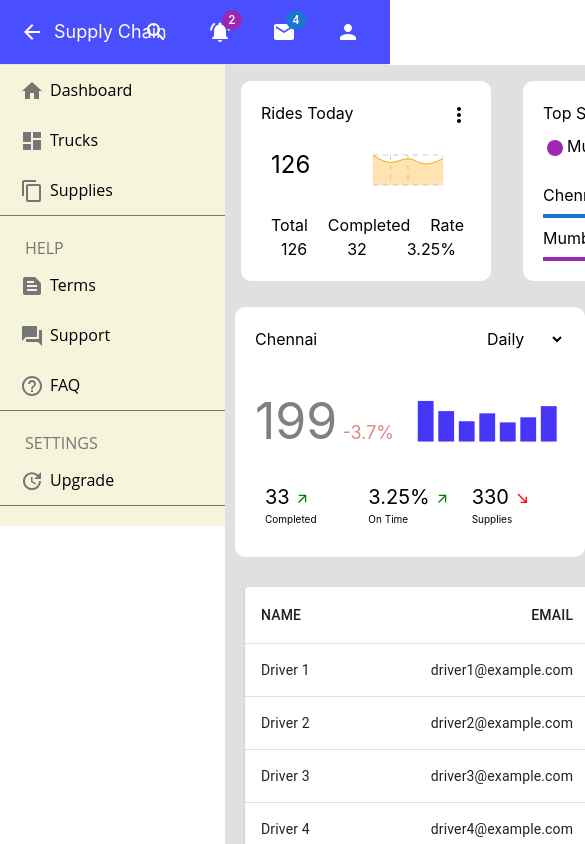
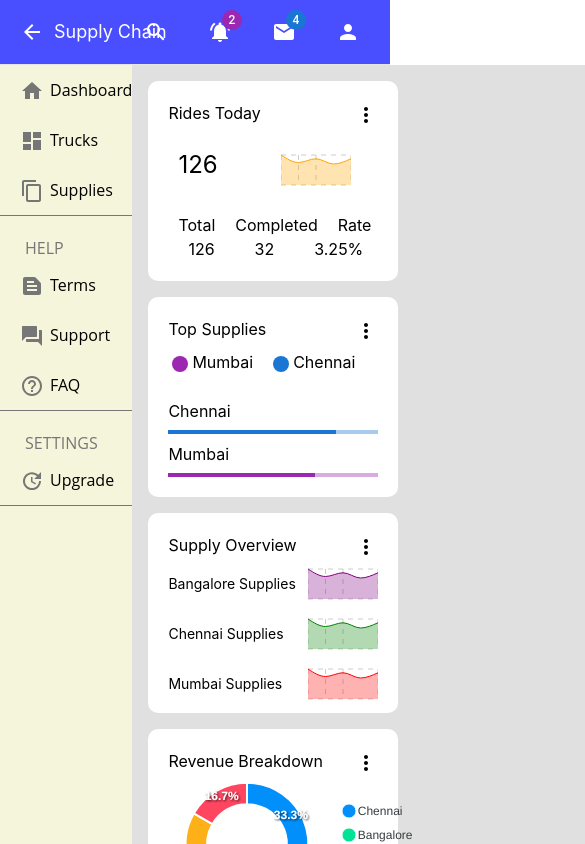
Before and after one commit to antonythomas123/admin_dashboard, a React (Create React App) app: page / in a window 390 px wide. Shown: the top 844 px of the page, 585 px wide, since content can reach past the window. Built offline with nearby package versions, Linux system fonts and the light colour scheme.

Commit message:
Responsive Cards

```diff
--- a/src/Components/Home/Home.css
+++ b/src/Components/Home/Home.css
@@ -17,6 +17,22 @@
 .first, .second{
     display: flex;
 }
+@media screen and (max-width: 700px) {
+    .sidebar {
+      width: 100%;
+      height: auto;
+      position: relative;
+    }
+    .sidebar a {float: left;}
+    div.content {margin-left: 0;}
+}
+@media screen and (max-width: 600px) {
+    .first, .second, .third {
+      width: 100%;
+      display: block;
+      margin-bottom: 20px;
+    }
+  }
 .third{
     padding: 20px;
 }
--- a/src/Components/Sidebar/Sidebar.css
+++ b/src/Components/Sidebar/Sidebar.css
@@ -3,9 +3,9 @@
     margin: 0;
     padding: 0;
     height: 100%;
+    width: 225px;
     left: 0;
     background-color: beige;
-    width: 225px;
     font-family: 'Open Sans',sans-serif;
 }
 .item{
```
Also changed, not shown: src/App.css (line endings or trailing spaces).
